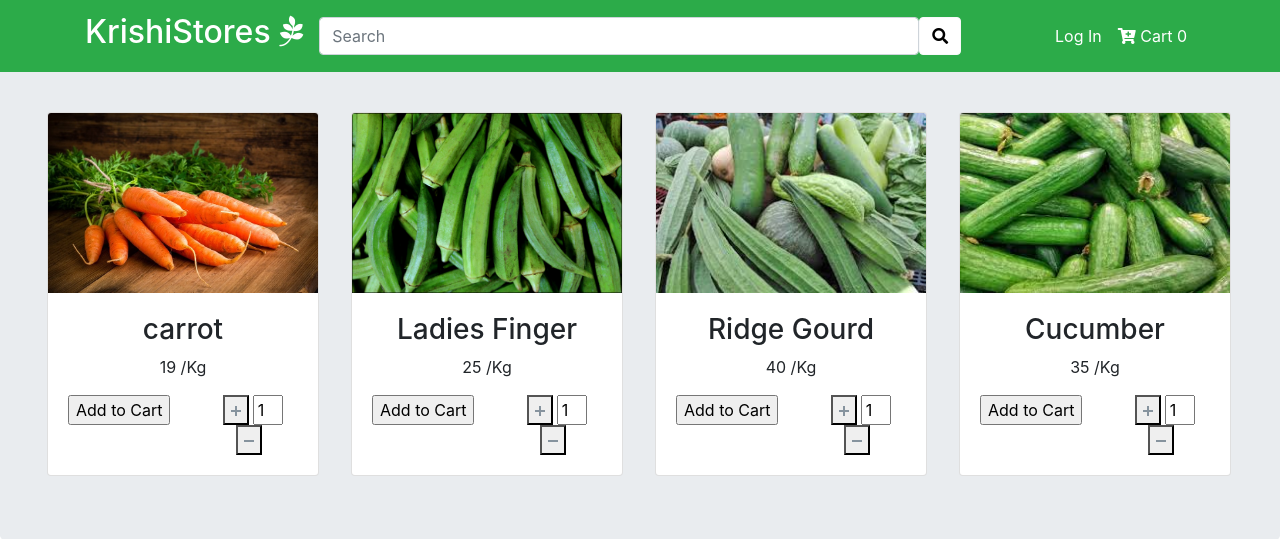
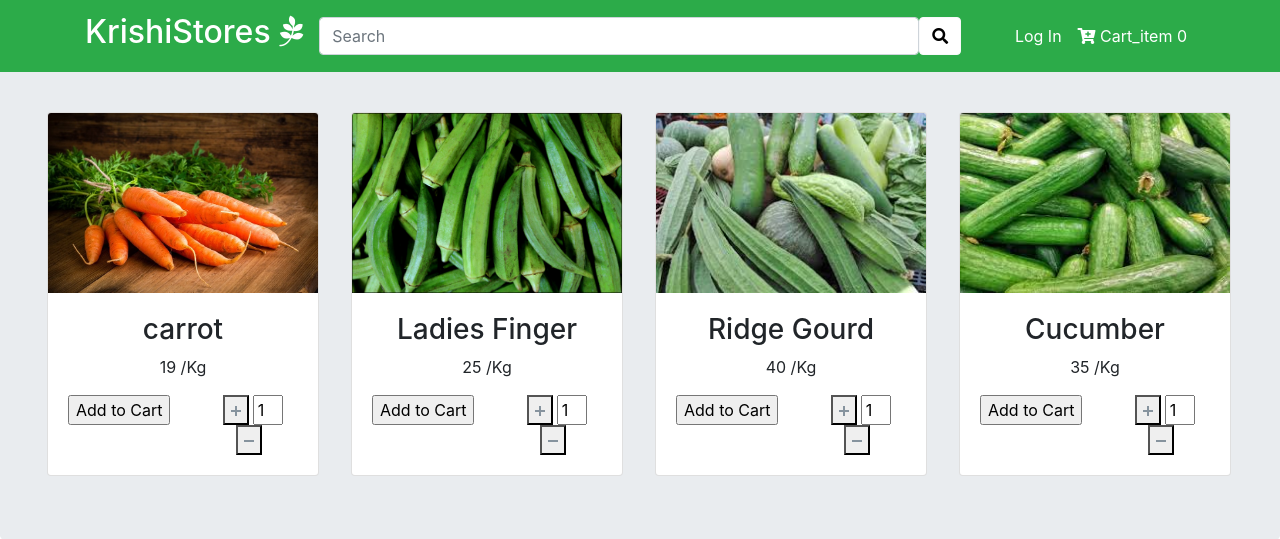
Before and after one commit to dsheetal555/KrishiStore, a Flask app: page / in a window 1280 px wide. Shown: the top 539 px of the page. Run offline with Flask 2, Linux system fonts and the light colour scheme; data comes from the database, SQL or seed files in the repository; some libraries are stand-ins or nearby versions.

Commit message:
small change

```diff
--- a/myproject/templates/home.html
+++ b/myproject/templates/home.html
@@ -32,7 +32,7 @@
                   </li>
                   <li class="nav-item active">
                       <a class="nav-link" href="{{ url_for('gotocart') }}">
-                        <i class="fas fa-cart-plus"></i> Cart {{session['cart_item']|length}}</a>
+                        <i class="fas fa-cart-plus"></i> Cart_item {{session['cart_item']|length}}</a>
                   </li>
               </ul>
     {% endblock %}
```
